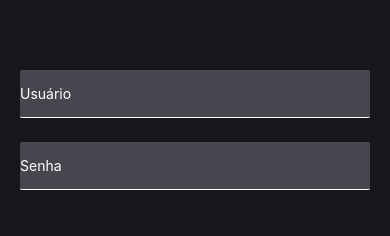
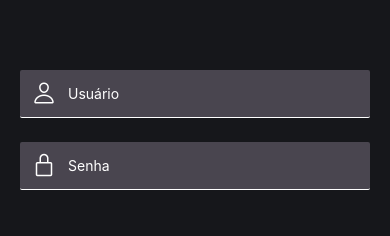
Before and after one commit to gianlucas34/brq-movies, a React Native app: screen /Movies in a window 390 px wide. Shown: the part 352-588 px from the top of the page. Built offline with nearby package versions, Linux system fonts and the light colour scheme.

Commit message:
feature: icons

```diff
--- a/package.json
+++ b/package.json
@@ -28,6 +28,7 @@
     "react-native-safe-area-context": "^4.6.3",
     "react-native-screens": "~3.22.0",
     "react-native-tab-view": "^3.5.2",
+    "react-native-vector-icons": "^10.0.0",
     "typescript": "^5.1.3"
   },
   "devDependencies": {
@@ -35,6 +36,7 @@
     "@testing-library/react-native": "^12.2.2",
     "@types/jest": "^29.5.3",
     "@types/react-native-dotenv": "^0.2.0",
+    "@types/react-native-vector-icons": "^6.4.14",
     "jest": "^29.6.2",
     "jest-mock-extended": "^3.0.5",
     "tailwindcss": "3.3.2"
--- a/src/app/presentation/components/Input.tsx
+++ b/src/app/presentation/components/Input.tsx
@@ -1,15 +1,21 @@
 import { Text, TextInput, TextInputProps, View } from 'react-native'
 
 interface IInput {
+  icon?: React.ReactNode
   error?: string
 }
 
-export const Input = ({ error, ...props }: IInput & TextInputProps) => {
+export const Input = ({ error, icon, ...props }: IInput & TextInputProps) => {
   return (
     <View className="w-full">
-      <View className="bg-[#49454F] h-12 rounded-sm mt-6 justify-center border-b-[1px] border-white focus:border-[#EC8B00]">
+      <View
+        className={`bg-[#49454F] h-12 rounded-sm mt-6 items-center pl-3 border-b-[1px] flex-row ${
+          !!error ? 'border-red-600' : 'border-white'
+        } focus:border-[#EC8B00]`}
+      >
+        {icon}
         <TextInput
-          className="text-white"
+          className={`flex-1 text-white ${!!icon ? 'ml-3' : ''}`}
           placeholderTextColor="white"
           {...props}
         />
--- a/src/app/presentation/screens/auth/LoginScreen.tsx
+++ b/src/app/presentation/screens/auth/LoginScreen.tsx
@@ -1,5 +1,6 @@
 import React, { useState } from 'react'
 import { Image, Keyboard, Text, TouchableOpacity, View } from 'react-native'
+import Icon from 'react-native-vector-icons/Ionicons'
 import { useAuthContext } from '../../states/useAuthContext'
 import { Input } from '../../components/Input'
 import { ICredentials } from '../../../domain/usecases/auth/loginUsecase'
@@ -44,6 +45,7 @@ export const LoginScreen = () => {
     <View className="flex-1 items-center justify-center bg-[#16171B] px-5">
       <Image source={require('../../../../../assets/images/logo.png')} />
       <Input
+        icon={<Icon name="person-outline" color="white" size={24} />}
         placeholder="Usuário"
         error={errors.user}
         onChangeText={(text) =>
@@ -59,6 +61,7 @@ export const LoginScreen = () => {
       />
       <Input
         secureTextEntry
+        icon={<Icon name="lock-closed-outline" color="white" size={24} />}
         placeholder="Senha"
         error={errors.password}
         onChangeText={(text) =>
--- a/src/ui/components/TabBar.tsx
+++ b/src/ui/components/TabBar.tsx
@@ -1,5 +1,7 @@
-import { Animated, Text, TouchableOpacity, View } from 'react-native'
+import { useState } from 'react'
+import { Animated, Modal, Text, TouchableOpacity, View } from 'react-native'
 import { MaterialTopTabBarProps } from '@react-navigation/material-top-tabs'
+import Icon from 'react-native-vector-icons/MaterialCommunityIcons'
 import { TabIndicator } from './TabIndicator'
 import { useAuthContext } from '../../app/presentation/states/useAuthContext'
 
@@ -10,12 +12,44 @@ export const TabBar = ({
 }: MaterialTopTabBarProps) => {
   const { logout } = useAuthContext()
 
+  const [modalOpen, setModalOpen] = useState<boolean>(false)
+
   return (
     <View className="bg-[#16171B]">
       <View className="flex-row items-center justify-between mb-8 px-5 pt-5">
         <Text className="text-white text-lg">BRQ Movies</Text>
-        <TouchableOpacity onPress={() => logout()}>
-          <Text className="text-white">Sair</Text>
+        <TouchableOpacity
+          className={`w-6 h-6 items-center justify-center ${
+            modalOpen ? 'bg-[#EC8B00] rounded-full' : ''
+          }`}
+          onPress={() => setModalOpen((modalOpen) => !modalOpen)}
+        >
+          <Icon
+            name="dots-vertical"
+            color={modalOpen ? 'black' : 'white'}
+            size={18}
+          />
+          <Modal
+            transparent
+            animationType="fade"
+            visible={modalOpen}
+            onRequestClose={() => setModalOpen((modalOpen) => !modalOpen)}
+          >
+            <TouchableOpacity
+              className="flex-1"
+              onPress={() => setModalOpen((modalOpen) => !modalOpen)}
+            >
+              <View className="bg-[#2E2F33] w-24 h-10 rounded-md absolute top-12 right-6">
+                <TouchableOpacity
+                  className="flex-1 flex-row items-center justify-center px-5"
+                  onPress={() => logout()}
+                >
+                  <Icon name="location-exit" color="white" size={18} />
+                  <Text className="text-white ml-3">Sair</Text>
+                </TouchableOpacity>
+              </View>
+            </TouchableOpacity>
+          </Modal>
         </TouchableOpacity>
       </View>
       <View className="flex-row border-b-[1px] border-b-[#2E2F33]">
```
Also changed, not shown: 3 other files (tests, documents, lock files or other folders).
